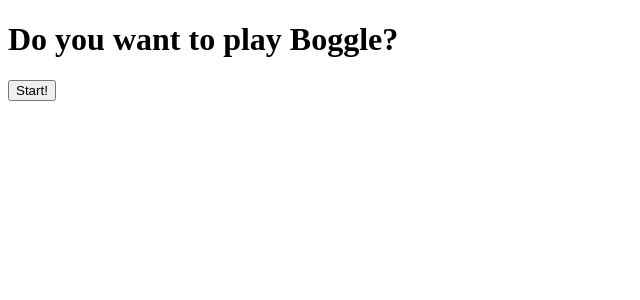
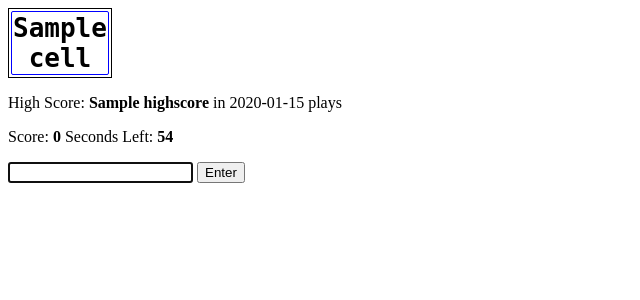
Before and after one commit to icym1lk/flask-boggle, a Flask app: template templates/home_page.html in a window 1280 px wide. Shown: the top 300 px of the page, without its empty margins (0-640 px from the left). Run offline with Flask 2, Linux system fonts and the light colour scheme; the template is opened without the code that fills it: most values are stand-ins (such as "Sample title", 1, 10 or a date in 2020); parts of the project's set-up code (start-up, migrations or seed data) failed here and were passed over.

Commit message:
project complete

```diff
--- a/app.py
+++ b/app.py
@@ -1,12 +1,7 @@
-from flask import Flask, session, request, render_template, redirect, make_response, flash
+from flask import Flask, session, request, render_template, jsonify
 from flask_debugtoolbar import DebugToolbarExtension
 
 from boggle import Boggle
-
-# key names will use to store some things in the session;
-# put here as constants so we're guaranteed to be consistent in our spelling of these
-
-GAME_BOARD_SESSION = 'gameboard'
 
 app = Flask(__name__)
 app.config['SECRET_KEY'] = "never-tell!"
@@ -18,9 +13,34 @@
 
 @app.route("/")
 def home_page():
-    return render_template("/home_page.html")
+    """Show the board"""
 
-@app.route("/game_started")
-def play_game():
-    session[GAME_BOARD_SESSION] = boggle_game.make_board()
-    return render_template("/game_started.html")
+    board = boggle_game.make_board()
+    session['board'] = board
+    highscore = session.get("highscore", 0)
+    times_played = session.get("times_played", 0)
+
+    return render_template("home_page.html", board=board, highscore=highscore, times_played=times_played)
+
+@app.route("/check-dict")
+def check_dict():
+    """Check if word is in dictionary."""
+
+    word = request.args["word"]
+    board = session["board"]
+    response = boggle_game.check_valid_word(board, word)
+
+    return jsonify({'result': response})
+
+@app.route("/post-score", methods=["POST"])
+def post_score():
+    """Receive score, update times_played, update high score if appropriate."""
+
+    score = request.json["score"]
+    highscore = session.get("highscore", 0)
+    times_played = session.get("times_played", 0)
+
+    session['times_played'] = times_played + 1
+    session['highscore'] = max(score, highscore)
+
+    return jsonify(brokeRecord = score > highscore)
--- a/static/app.css
+++ b/static/app.css
@@ -0,0 +1,32 @@
+.board {
+	border: solid 1px black;
+	font-family: monospace;
+	font-weight: bold;
+	font-size: 200%;
+}
+
+.board td {
+	text-align: center;
+	width: 1.5em;
+	height: 1.5em;
+}
+
+.msg {
+	padding: 1em;
+}
+
+.msg.ok {
+	color: white;
+	background-color: green;
+}
+
+.msg.err {
+	color: white;
+	background-color: tomato;
+}
+
+td {
+	border: 1px solid blue;
+	border-radius: 2px;
+	text-align: center;
+}
--- a/static/app.js
+++ b/static/app.js
@@ -0,0 +1,87 @@
+class BoggleGame {
+	/* make a new game at this DOM id */
+	constructor(boardId, secs = 60) {
+		this.secs = secs; // game length
+		this.showTimer();
+
+		this.score = 0;
+		this.words = new Set();
+		this.board = $('#' + boardId);
+
+		// every 1000 msec, "tick"
+		this.timer = setInterval(this.tick.bind(this), 1000);
+
+		$('.add-word', this.board).on('submit', this.handleSubmit.bind(this));
+	}
+
+	/* show word in list of words */
+	showWord(word) {
+		$('.words', this.board).append($('<li>', { text: word }));
+	}
+
+	/* show score in html */
+	showScore() {
+		$('.score', this.board).text(this.score);
+	}
+
+	/* show a status message */
+	showMessage(msg, cls) {
+		$('.msg', this.board).text(msg).removeClass().addClass(`msg ${cls}`);
+	}
+
+	/* handle submission of word: if unique and valid, score & show */
+	async handleSubmit(evt) {
+		evt.preventDefault();
+		const $word = $('.word', this.board);
+
+		let word = $word.val();
+		if (!word) return;
+
+		if (this.words.has(word)) {
+			this.showMessage(`Already found ${word}`, 'err');
+			return;
+		}
+
+		// check server for validity
+		const resp = await axios.get('/check-dict', { params: { word: word } });
+		if (resp.data.result === 'not-word') {
+			this.showMessage(`${word} is not a valid English word`, 'err');
+		} else if (resp.data.result === 'not-on-board') {
+			this.showMessage(`${word} is not a valid word on this board`, 'err');
+		} else {
+			this.showWord(word);
+			this.score += word.length;
+			this.showScore();
+			this.words.add(word);
+			this.showMessage(`Added: ${word}`, 'ok');
+		}
+		$word.val('').focus();
+	}
+
+	/* Update timer in DOM */
+	showTimer() {
+		$('.timer', this.board).text(this.secs);
+	}
+
+	/* Tick: handle a second passing in game */
+	async tick() {
+		this.secs -= 1;
+		this.showTimer();
+
+		if (this.secs === 0) {
+			clearInterval(this.timer);
+			await this.scoreGame();
+		}
+	}
+
+	/* end of game: score and update message. */
+	async scoreGame() {
+		$('.add-word', this.board).hide();
+		const resp = await axios.post('/post-score', { score: this.score });
+		if (resp.data.brokeRecord) {
+			this.showMessage(`New record: ${this.score}`, 'ok');
+		} else {
+			this.showMessage(`Final score: ${this.score}`, 'ok');
+		}
+	}
+}
--- a/templates/base.html
+++ /dev/null
@@ -1,15 +0,0 @@
-<!DOCTYPE html>
-<html lang="en">
-<head>
-    <meta charset="UTF-8">
-    <meta name="viewport" content="width=device-width, initial-scale=1.0">
-    <title>{% block title %}Title Goes Here{% endblock %}</title>
-    <link rel="stylesheet" href="/static/app.css">
-</head>
-<body>
-    {% block content %}Content here{% endblock %}
-</body>
-
-<script src="app.js"></script>
-
-</html>
--- a/templates/home_page.html
+++ b/templates/home_page.html
@@ -1,12 +1,53 @@
-{% extends 'base.html' %}
+<!doctype html>
+<html>
+  <head>
+    <title>Boggle</title>
+    <link rel="stylesheet" href="/static/app.css">
+  </head>
+  <body>
+    <section id="boggle">
 
-{% block title %}Flask Boggle Game{% endblock %}
+      <table class="board">
+        <tbody>
+          {% for row in board %}
+          <tr>
+            {% for cell in row %}
+            <td>{{ cell }}</td>
+            {% endfor %}
+          </tr>
+          {% endfor %}
+        </tbody>
+      </table>
 
-{% block content %}
+      <p>High Score:
+        <b>{{ highscore }}</b>
+        in {{ times_played }} plays
+      </p>
 
-<form action="/game_started">
-    <h1>Do you want to play Boggle?</h1>
-    <button>Start!</button>
-</form>
+      <p>
+        Score: <b class="score">0</b>
+        Seconds Left: <b class="timer"></b>
+      </p>
 
-{% endblock %}
+      <form method="POST" class="add-word">
+        <input name="word" class="word" autofocus>
+        <button>Enter</button>
+      </form>
+
+      <p class="msg">
+        <!-- JS will put messages here dynamically -->
+      </p>
+
+      <ul class="words">
+        <!-- JS will put words here as they score -->
+      </ul>
+
+    </section>
+    <script src="https://code.jquery.com/jquery-3.5.1.min.js"></script>
+    <script src="https://unpkg.com/axios/dist/axios.min.js"></script>
+    <script src="/static/app.js"></script>
+    <script>
+      let game = new BoggleGame("boggle", 60);
+    </script>
+  </body>
+</html>
```
Also changed, not shown: templates/game_started.html (deleted, +0 -22 lines).
